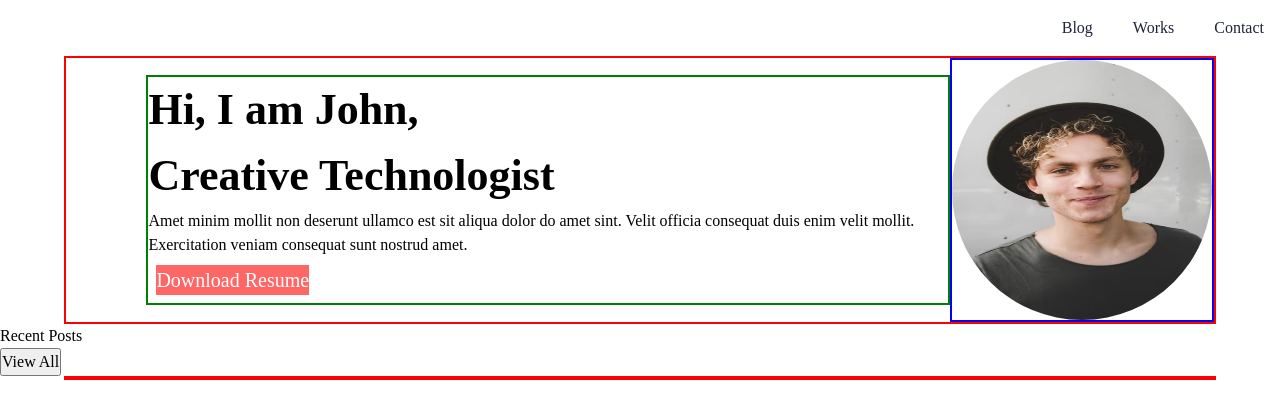
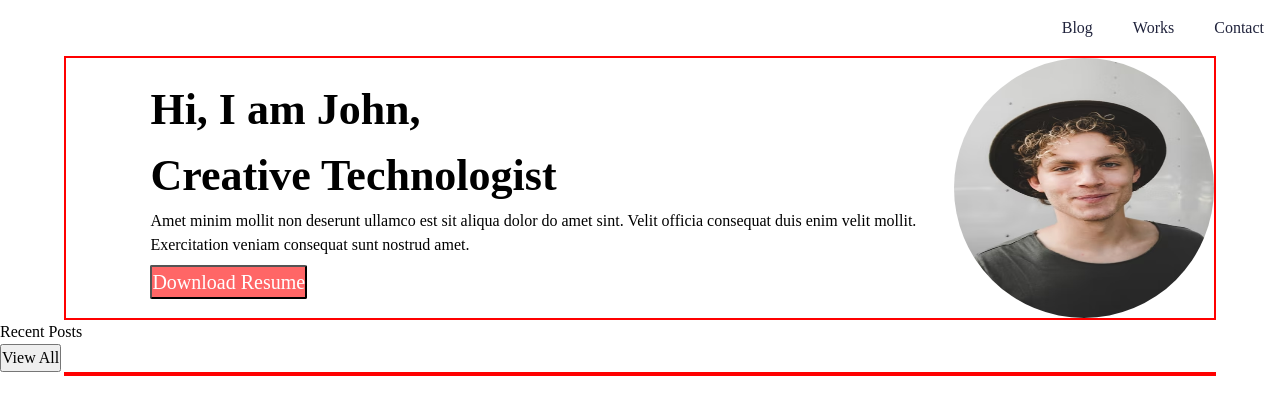
Before and after one commit to Yasir-Khan22/Resume__Page2, a website built with Vite: page Resume__page/index.html in a window 1280 px wide. Built offline with nearby package versions, Linux system fonts and the light colour scheme.

Commit message:
css added

```diff
--- a/Resume__page/style.css
+++ b/Resume__page/style.css
@@ -128,22 +128,20 @@ header .navbar ul {
   justify-content: center;
 }
 .container .right button {
-  border: none;
-  outline: none;
-  cursor: pointer;
   background: var(--clr-btn);
   color: var(--clr-primary);
-  margin: 0.5rem;
   font-weight: var(--fw-semi-bold);
   font-size: var(--fs-500);
+  border-radius: 2px;
+  margin-top: 0.5rem;
 }
 .container .right {
-  border: 2px solid green;
+  /* border: 2px solid green; */
   width: 70%;
 }
 
 .container .left {
-  border: 2px solid blue;
+  /* border: 2px solid blue; */
 }
 .container .left img {
   border-radius: 50%;
```
